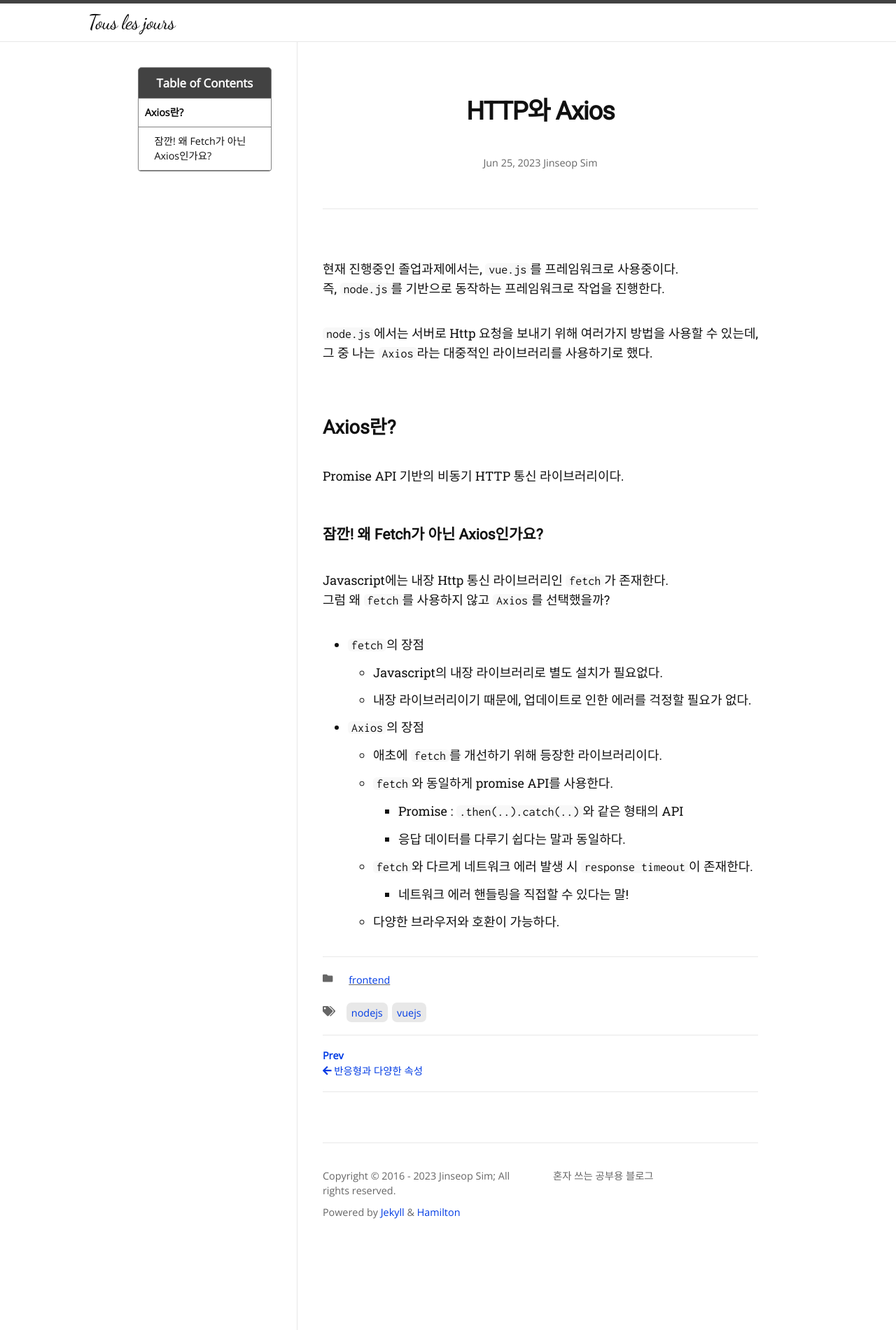
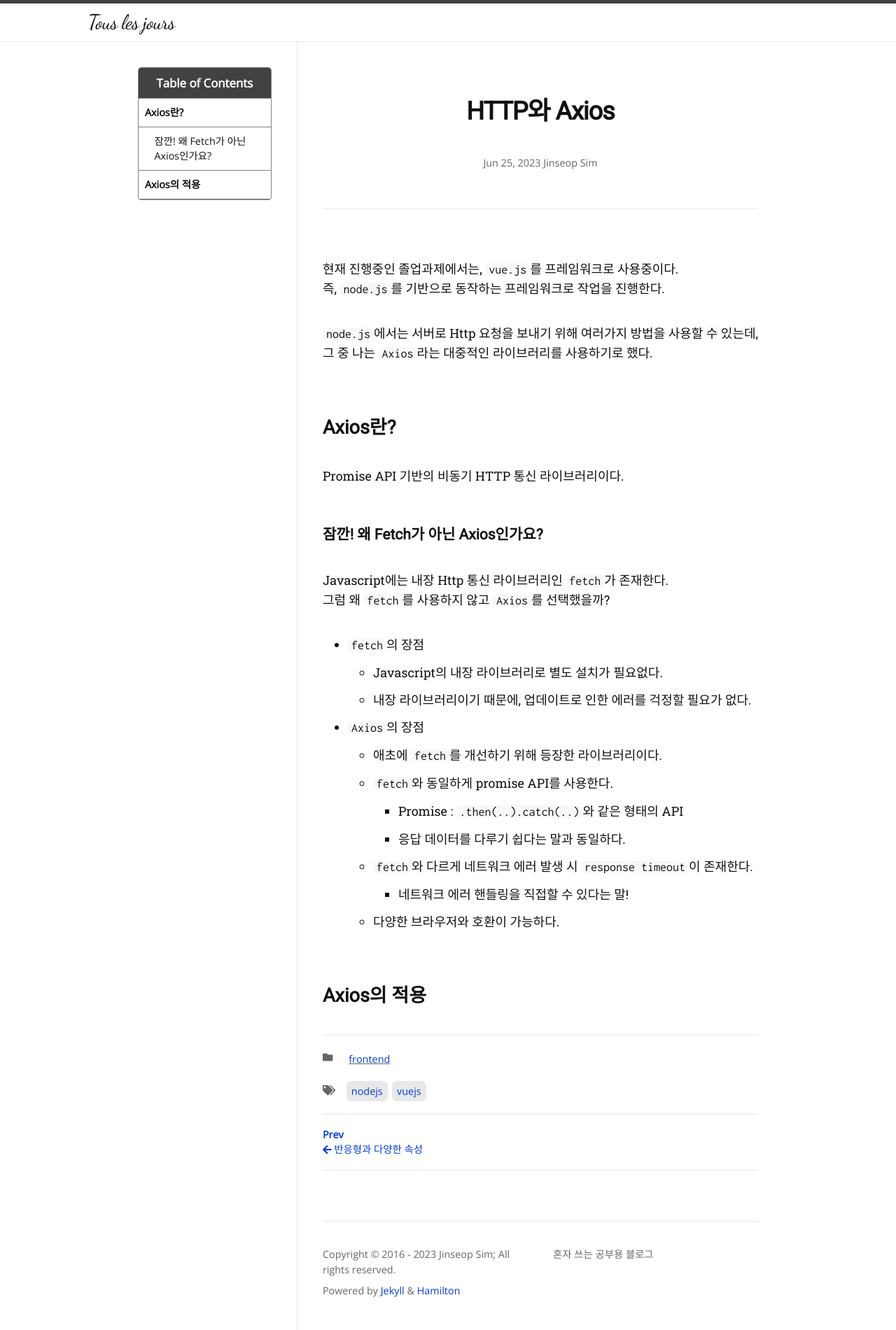
Before and after one commit to Jinseop-Sim/Jinseop-Sim.github.io, a Jekyll site: the page built from _posts/2023-06-25-axios.md, in a window 1280 px wide. Shown: the whole page at 70% size. Built offline with Jekyll 4.4.1, drawn with Linux system fonts in a browser that asks for light colours; nearby versions of some CDN libraries; some web fonts are replaced.

Commit message:
글 수정

````diff
--- a/_posts/2023-06-25-axios.md
+++ b/_posts/2023-06-25-axios.md
@@ -31,3 +31,5 @@
   - ```fetch```와 다르게 네트워크 에러 발생 시 ```response timeout```이 존재한다.
     - 네트워크 에러 핸들링을 직접할 수 있다는 말!
   - 다양한 브라우저와 호환이 가능하다.
+
+## Axios의 적용
````
